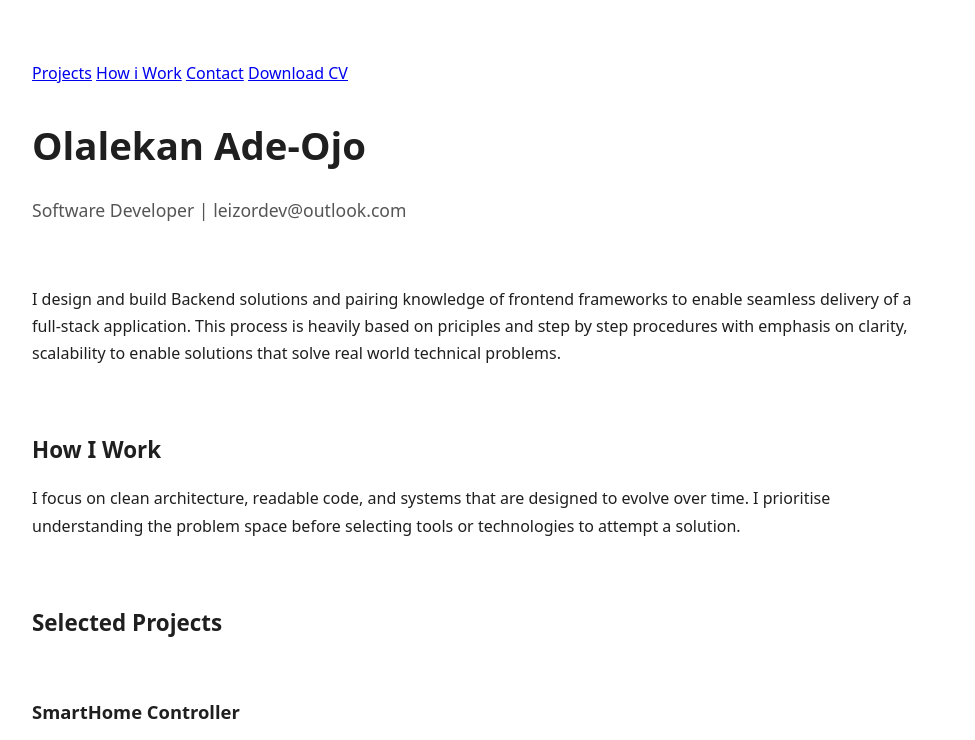
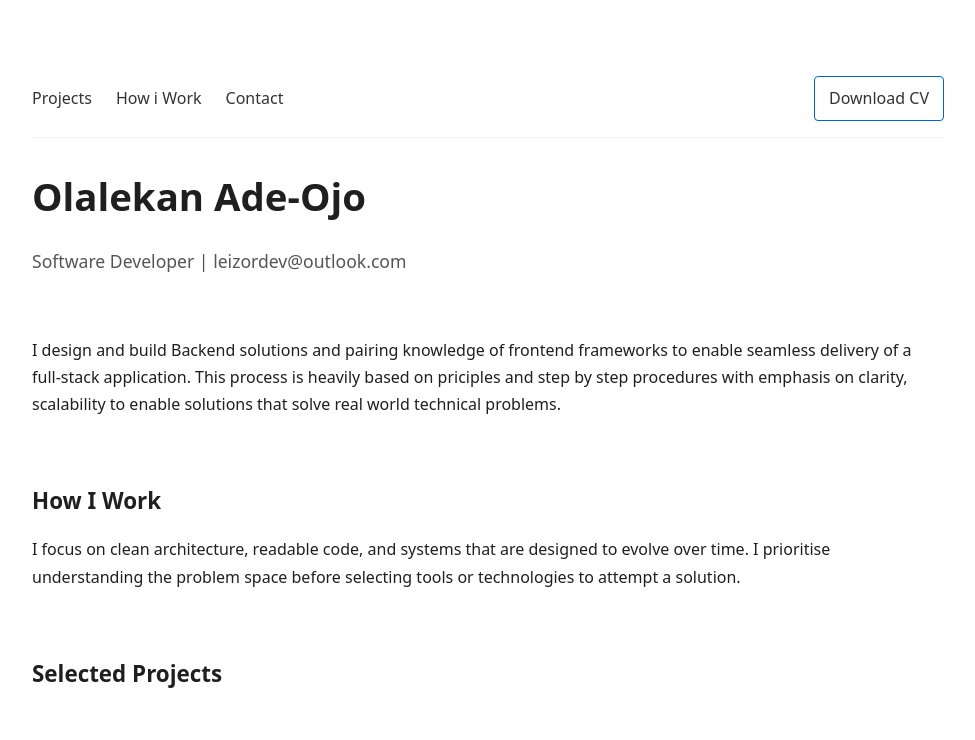
Before and after one commit to Leizor-domain/leizor-domain.github.io, a plain HTML site: page index.html in a window 1280 px wide. Shown: the top 740 px of the page, without its empty margins (152-1127 px from the left). Drawn offline with Linux system fonts and the light colour scheme.

Commit message:
Add sticky navigation styles to style.css

```diff
--- a/css/style.css
+++ b/css/style.css
@@ -90,3 +90,40 @@ h3 {
     font-size: 0.9rem;
     color: #777;
 }
+.nav {
+    position: sticky;
+    top: 0;
+    background: #fff;
+    padding: 16px 0;
+    display: flex;
+    gap: 24px;
+    align-items: center;
+    border-bottom: 1px solid #eee;
+}
+
+.nav a {
+    text-decoration: none;
+    color: #333;
+    font-weight: 500;
+}
+
+.nav a:hover {
+    color: #0066cc;
+}
+
+.cv-btn {
+    margin-left: auto;
+    padding: 8px 14px;
+    border: 1px solid #0066cc;
+    border-radius: 4px;
+    color: #0066cc;
+}
+
+.cv-btn:hover {
+    background: #0066cc;
+    color: #fff;
+}
+
+section {
+    scroll-margin-top: 80px;
+}
```
